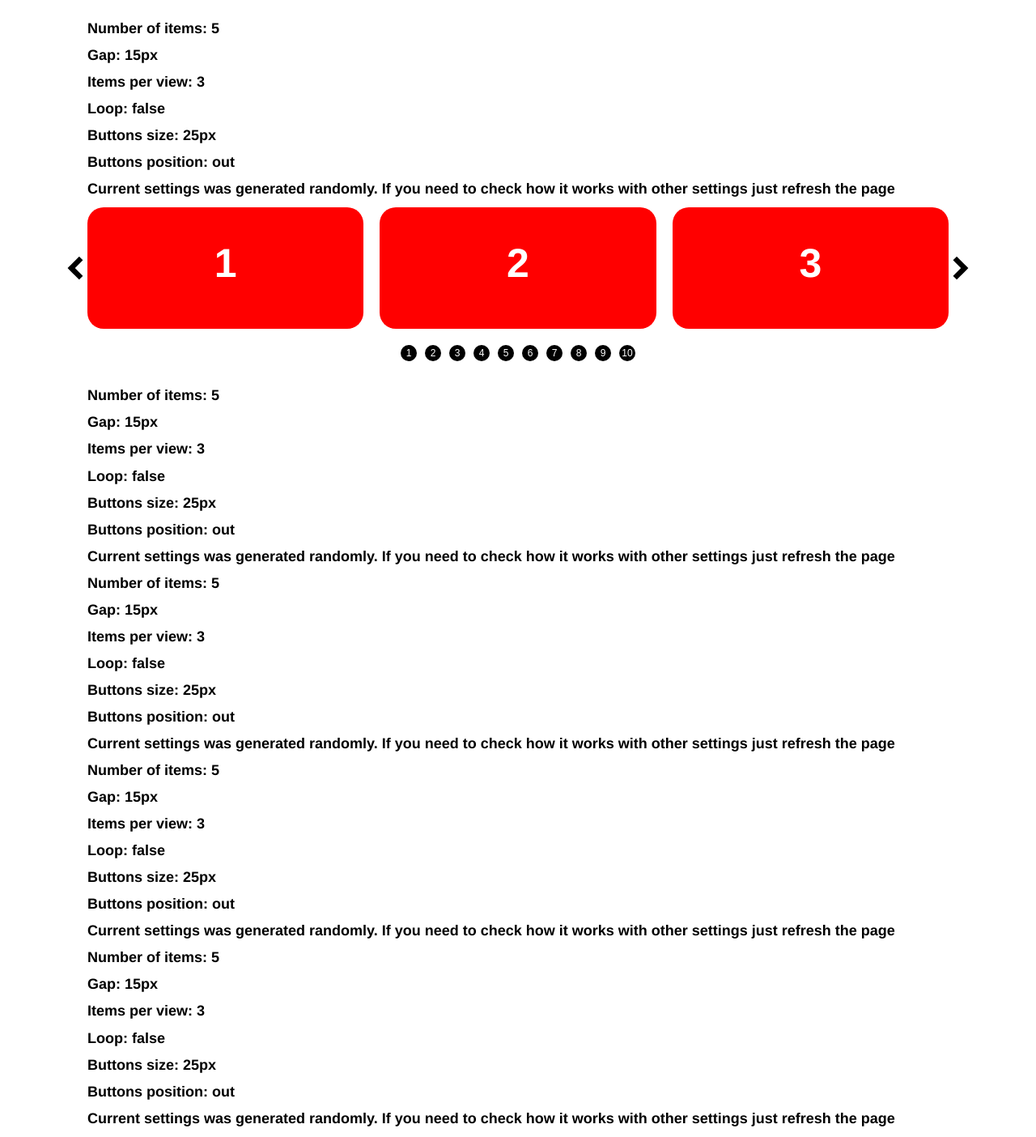
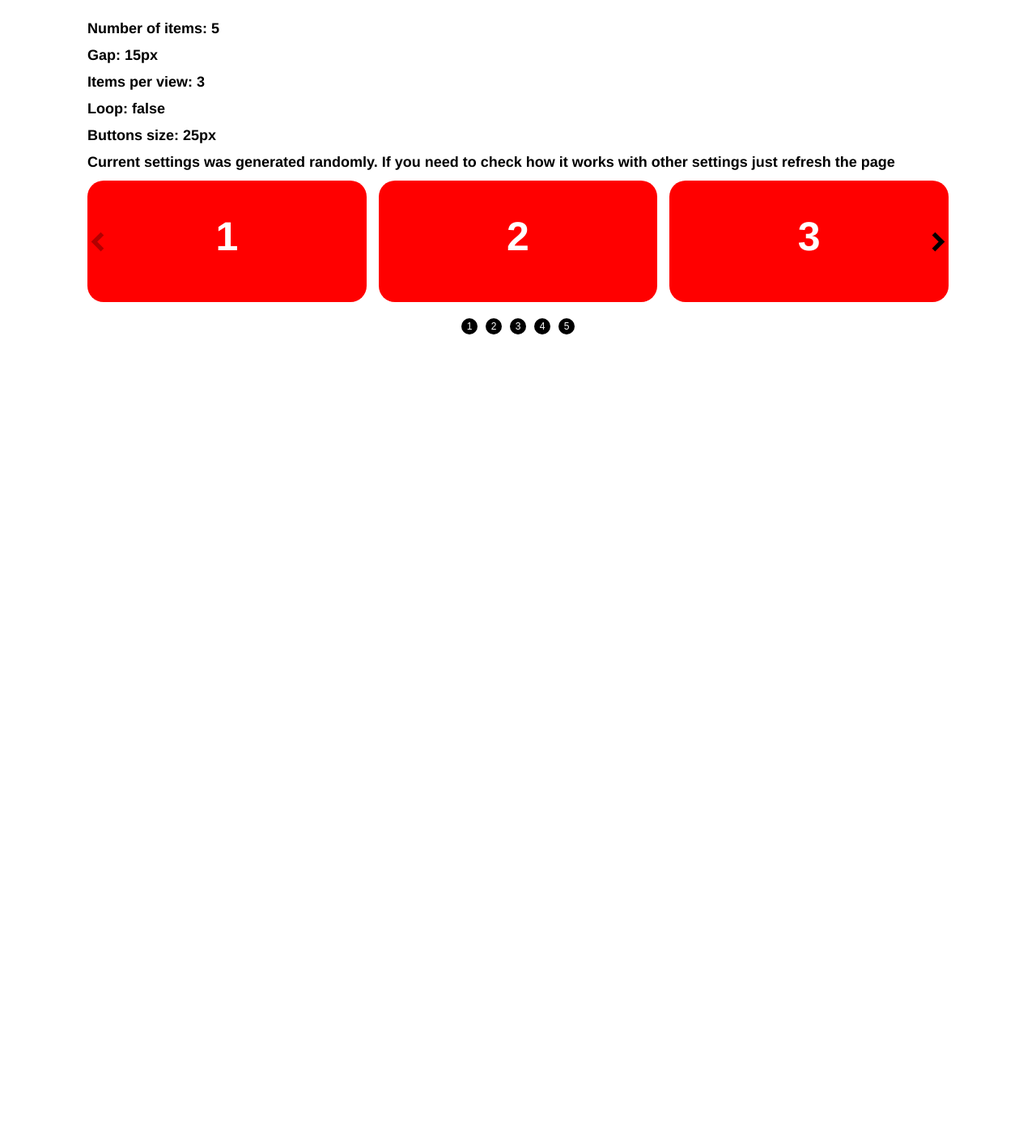
Before and after one commit to sasaafanasienka/Carousel, a React (Create React App) app: page / in a window 1280 px wide. Shown: the whole page at 81% size. After the commit the page ends 800 px from the top, so only its background shows below. Built offline with nearby package versions, Linux system fonts and the light colour scheme.

Commit message:
readme updated

```diff
--- a/package.json
+++ b/package.json
@@ -1,6 +1,6 @@
 {
   "name": "07-carousel",
-  "version": "1.1.0",
+  "version": "1.2.0",
   "private": true,
   "homepage": "https://sasaafanasienka.github.io/Carousel/",
   "dependencies": {
--- a/src/components/App.js
+++ b/src/components/App.js
@@ -22,7 +22,7 @@ function App() {
         itemsPerView: getRandom(3,5),
         loop: getRandom(0,1) === 0 ? true : false,
         buttonSize: getRandom(4,10) * 5,
-        buttonPos: getRandom(0,1) === 0 ? 10 : -40
+        buttonPos: getRandom(0,1) === 0 ? 10 : 0
     }
 
     return (
@@ -32,9 +32,8 @@ function App() {
             <h1 className='text'>Items per view: {randomConfig.itemsPerView}</h1>
             <h1 className='text'>Loop: {randomConfig.loop.toString()}</h1>
             <h1 className='text'>Buttons size: {randomConfig.buttonSize}px</h1>
-            <h1 className='text'>Buttons position: {randomConfig.buttonPos > 0 ? 'in' : 'out'}</h1>
             <h1 className='text'>Current settings was generated randomly. If you need to check how it works with other settings just refresh the page</h1>
-            {/* <Carousel
+            <Carousel
                 gap={randomConfig.gap}
                 itemsPerView={randomConfig.itemsPerView}
                 loop={randomConfig.loop}
@@ -42,41 +41,7 @@ function App() {
                 buttonPos={randomConfig.buttonPos}
             >
                 {makeContentArr(randomConfig.content)}
-            </Carousel> */}
-            <Carousel
-                gap={20}
-                itemsPerView={3}
-                loop={true}
-                buttonSize={30}
-                buttonPos={-30}
-            >
-                {makeContentArr(10)}
             </Carousel>
-            <h1 className='text'>Number of items: {randomConfig.content}</h1>
-            <h1 className='text'>Gap: {randomConfig.gap}px</h1>
-            <h1 className='text'>Items per view: {randomConfig.itemsPerView}</h1>
-            <h1 className='text'>Loop: {randomConfig.loop.toString()}</h1>
-            <h1 className='text'>Buttons size: {randomConfig.buttonSize}px</h1>
-            <h1 className='text'>Buttons position: {randomConfig.buttonPos > 0 ? 'in' : 'out'}</h1>
-            <h1 className='text'>Current settings was generated randomly. If you need to check how it works with other settings just refresh the page</h1>            <h1 className='text'>Number of items: {randomConfig.content}</h1>
-            <h1 className='text'>Gap: {randomConfig.gap}px</h1>
-            <h1 className='text'>Items per view: {randomConfig.itemsPerView}</h1>
-            <h1 className='text'>Loop: {randomConfig.loop.toString()}</h1>
-            <h1 className='text'>Buttons size: {randomConfig.buttonSize}px</h1>
-            <h1 className='text'>Buttons position: {randomConfig.buttonPos > 0 ? 'in' : 'out'}</h1>
-            <h1 className='text'>Current settings was generated randomly. If you need to check how it works with other settings just refresh the page</h1>            <h1 className='text'>Number of items: {randomConfig.content}</h1>
-            <h1 className='text'>Gap: {randomConfig.gap}px</h1>
-            <h1 className='text'>Items per view: {randomConfig.itemsPerView}</h1>
-            <h1 className='text'>Loop: {randomConfig.loop.toString()}</h1>
-            <h1 className='text'>Buttons size: {randomConfig.buttonSize}px</h1>
-            <h1 className='text'>Buttons position: {randomConfig.buttonPos > 0 ? 'in' : 'out'}</h1>
-            <h1 className='text'>Current settings was generated randomly. If you need to check how it works with other settings just refresh the page</h1>            <h1 className='text'>Number of items: {randomConfig.content}</h1>
-            <h1 className='text'>Gap: {randomConfig.gap}px</h1>
-            <h1 className='text'>Items per view: {randomConfig.itemsPerView}</h1>
-            <h1 className='text'>Loop: {randomConfig.loop.toString()}</h1>
-            <h1 className='text'>Buttons size: {randomConfig.buttonSize}px</h1>
-            <h1 className='text'>Buttons position: {randomConfig.buttonPos > 0 ? 'in' : 'out'}</h1>
-            <h1 className='text'>Current settings was generated randomly. If you need to check how it works with other settings just refresh the page</h1>
         </div>
     );
 }
--- a/src/components/Carousel/Carousel.js
+++ b/src/components/Carousel/Carousel.js
@@ -35,6 +35,7 @@ class Carousel extends Component {
         this.buttonMove = this.buttonMove.bind(this)
         this.paginationMove = this.paginationMove.bind(this)
         this.positionCorrection = this.positionCorrection.bind(this)
+        this.fastSwipe = this.fastSwipe.bind(this)
         this.arrowButtonsManage = this.arrowButtonsManage.bind(this)
         this.getLoop = this.getLoop.bind(this)
     }
@@ -69,10 +70,8 @@ class Carousel extends Component {
     }
 
     touchMove(movingPoint) {
-        // console.log(event)
         const offset = movingPoint - this.state.touchPoint
         this.carouselContent.current.style.left = `${this.state.currentPos + offset}px`
-        // console.log(this.carouselContent.current.style.left)
     }
 
     positionCorrection(mouseUpPos) {
@@ -87,6 +86,21 @@ class Carousel extends Component {
         const newPos = this.state.correctPositions[nearestCorrectPos]
         this.arrowButtonsManage(this.state.correctPositions.indexOf(newPos))
         animatedMove(currentPos, newPos)
+        this.getLoop(newPos)
+    }
+
+    fastSwipe(mouseUpPos, direction) {
+        const currentPos = this.state.currentPos - this.state.touchPoint + mouseUpPos
+        const oldIndex = this.state.correctPositions.indexOf(this.state.currentPos)
+        const directionCorrection = (direction === 'left') ? 1 : -1
+        let newPos = this.state.correctPositions[oldIndex + directionCorrection]
+        if (!newPos) {
+            newPos = this.state.currentPos
+            animatedMove(currentPos, newPos)
+        } else {
+            animatedMove(currentPos, newPos, 'fastSwipe')
+        }
+        this.arrowButtonsManage(this.state.correctPositions.indexOf(newPos))
         this.getLoop(newPos)
     }
 
@@ -146,6 +160,7 @@ class Carousel extends Component {
                     <CarouselContent onMoveStart={this.saveTouchPoint}
                                     onMove={this.touchMove}
                                     onMoveEnd={this.positionCorrection}
+                                    onFastSwipeEnd={this.fastSwipe}
                                     ref={this.carouselContent}
                     >
                         {makeContentDOM(this.props.children, this.itemsPerView, this.loop)}
--- a/src/components/Carousel/components/CarouselContent/CarouselContent.js
+++ b/src/components/Carousel/components/CarouselContent/CarouselContent.js
@@ -10,7 +10,8 @@ class CarouselContent extends React.Component {
 
         this.state = {
             startPoint: [],
-            direction: null
+            direction: null,
+            startTime: null,
         }
 
         this.mouseEvents = ['mousedown','mousemove','mouseup']
@@ -36,7 +37,7 @@ class CarouselContent extends React.Component {
             document.addEventListener('mouseup', this.onMoveEnd)
         }
         const startPoint = this.getClientCoords(event)
-        this.setState({startPoint: startPoint})
+        this.setState({startPoint: startPoint, startTime: Date.now()})
         this.props.onMoveStart(startPoint[0])
     }
 
@@ -45,8 +46,8 @@ class CarouselContent extends React.Component {
             const movePoint = this.getClientCoords(event)
             const offsetX = Math.abs(movePoint[0] - this.state.startPoint[0])
             const offsetY = Math.abs(movePoint[1] - this.state.startPoint[1])
-            this.setState({direction: `${offsetX >= offsetY ? 'horizontal' : 'vertical'}`})
-        } else if (this.state.direction === 'horizontal') {
+            this.setState({direction: `${(offsetX < offsetY) ? 'vertical' : `${(movePoint[0] - this.state.startPoint[0]) > 0 ? 'right' : 'left'}`}`})
+        } else if (this.state.direction === 'left' || this.state.direction === 'right') {
             this.props.onMove(this.getClientCoords(event)[0])
         }
     }
@@ -56,8 +57,13 @@ class CarouselContent extends React.Component {
             document.removeEventListener('mousemove', this.onMove)
             document.removeEventListener('mouseup', this.onMoveEnd)
         }
-        if (this.state.direction === 'horizontal') {
-            this.props.onMoveEnd(this.getClientCoords(event)[0])
+        if (['right', 'left'].includes(this.state.direction)) {
+            const fastSwipe = Date.now() - this.state.startTime < 150
+            if (fastSwipe) {
+                this.props.onFastSwipeEnd(this.getClientCoords(event)[0], this.state.direction)
+            } else {
+                this.props.onMoveEnd(this.getClientCoords(event)[0])
+            }
         }
         this.setState({direction: null})
     }
--- a/src/components/Carousel/utilits/animatedMove.js
+++ b/src/components/Carousel/utilits/animatedMove.js
@@ -1,11 +1,17 @@
-function animatedMove(startPoint, endPoint) {
+function animatedMove(startPoint, endPoint, mode) {
 
     const framesNum = 15 //config the number of animation frames
     let currentFrame = 0
 
     function animationStep(currentframe, framesNum, startPoint, endPoint) {
         const moveDistance = endPoint - startPoint
-        const animationFunction = (Math.sin((Math.PI / 2) * -1 + Math.PI * currentframe / (framesNum - 1)) + 1) / 2 //sine function from 0 to 1
+        let animationFunction
+        if (!mode || mode !== 'fastSwipe') {
+            animationFunction = (Math.sin((Math.PI / 2) * -1 + Math.PI * currentframe / (framesNum - 1)) + 1) / 2 //sine function from 0 to 1
+            // animationFunction = (Math.sin((Math.PI / 2) * -1 + Math.PI * currentframe / (framesNum - 1)) + 1) / 2 //sine function from 0 to 1
+        } else {
+            animationFunction = Math.sin(Math.PI / 2 * currentframe / (framesNum - 1))
+        }
         document.querySelector('.CarouselContent').style.left = `${startPoint + moveDistance * animationFunction}px`
     }
 
```
Also changed, not shown: 1 other file (tests, documents, lock files or other folders).
